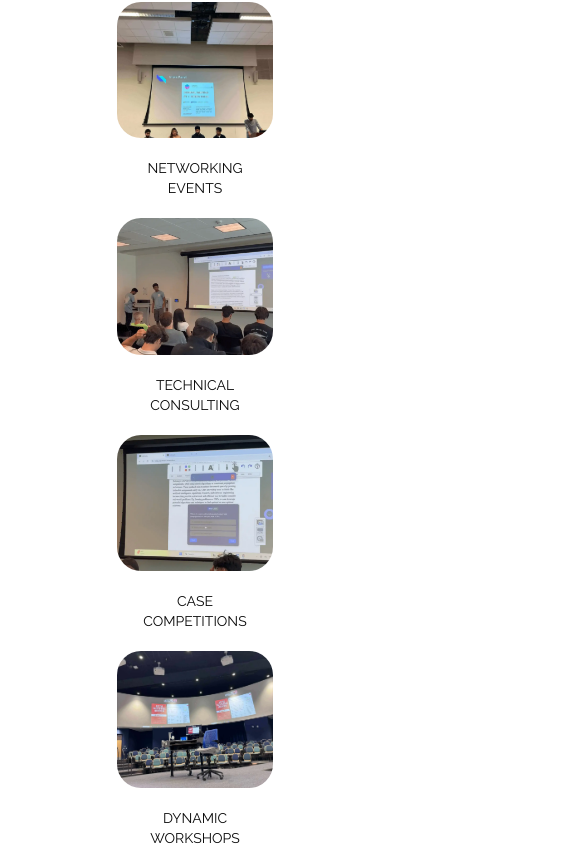
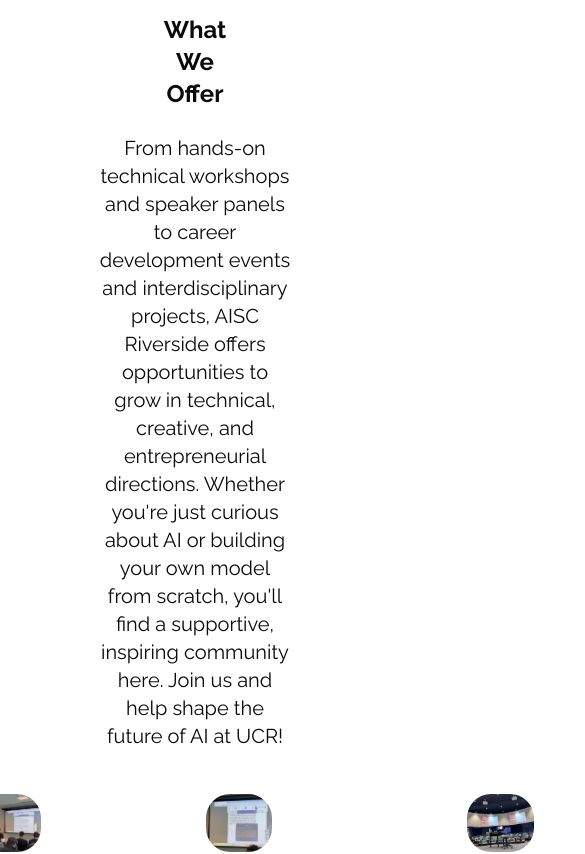
Before and after one commit to acm-ucr/aisc, a Next.js app: page / in a window 390 px wide. Shown: the part 1672-2526 px from the top of the page, 585 px wide, since content can reach past the window. Built offline with nearby package versions, Linux system fonts and the light colour scheme.

Commit message:
animated RnD portion with subtle animation, and button interaction

```diff
--- a/src/components/about/RnD.tsx
+++ b/src/components/about/RnD.tsx
@@ -1,11 +1,18 @@
+"use client";
 import Image from "next/image";
 import Link from "next/link";
 import Placeholder from "@/public/aisc_logo.webp";
 import { Button } from "@/components/ui/button";
+import { motion } from "motion/react";
 
 const RandD = () => {
   return (
-    <div className="mx-20 my-10 flex flex-col items-center justify-center sm:mx-25 md:mx-30 lg:mx-35">
+    <motion.div
+      className="mx-20 my-10 flex flex-col items-center justify-center sm:mx-25 md:mx-30 lg:mx-35"
+      initial={{ opacity: 0, y: 10 }}
+      whileInView={{ opacity: 1, y: 0 }}
+      transition={{ duration: 0.8 }}
+    >
       <p className="text-2xl font-semibold">R&D</p>
       <div className="grid grid-cols-1 justify-center gap-10 pt-10 sm:grid-cols-2">
         <Image
@@ -19,17 +26,24 @@ const RandD = () => {
             HumansForAI page with over 1K+ subscribers. Our team writes weekly
             newsletters with current job postings, AI industry updates and more!
           </p>
+          <motion.div
+            whileHover={{ scale: 1.05 }}
+            whileTap={{ scale: 0.95 }}
+            transition={{ type: "spring", stiffness: 300 }}
+            className="justify-self-center"
+          >
             <Button
               asChild
-            className="bg-aisc-blue h-9 w-35 justify-self-center rounded-4xl text-sm sm:text-base md:h-13 md:w-45 md:text-lg lg:text-xl"
+              className="bg-aisc-blue h-9 w-35 rounded-4xl text-sm sm:text-base md:h-13 md:w-45 md:text-lg lg:text-xl"
             >
               <Link href="/rnd" target="_blank">
                 LEARN MORE
               </Link>
             </Button>
+          </motion.div>
         </div>
       </div>
-    </div>
+    </motion.div>
   );
 };
 
--- a/src/components/home/WhatWeOffer.tsx
+++ b/src/components/home/WhatWeOffer.tsx
@@ -10,13 +10,13 @@ const WhatWeOffer = () => {
   return (
     <>
       <motion.div
-        className="mx-auto mt-5 flex w-3/4 flex-col items-center text-center md:mt-20 md:w-1/2"
+        className="mx-auto mt-20 flex w-1/2 flex-col items-center text-center"
         initial={{ opacity: 0, y: -10 }}
         whileInView={{ opacity: 1, y: 0 }}
         transition={{ duration: 1 }}
       >
-        <p className="w-1/2 text-xl font-semibold md:text-3xl">What We Offer</p>
-        <p className="my-6 hidden text-xl md:block">
+        <p className="w-1/2 text-2xl font-semibold">What We Offer</p>
+        <p className="my-6 text-xl">
           From hands-on technical workshops and speaker panels to career
           development events and interdisciplinary projects, AISC Riverside
           offers opportunities to grow in technical, creative, and
@@ -26,9 +26,9 @@ const WhatWeOffer = () => {
           UCR!
         </p>
       </motion.div>
-      <div className="mx-8 my-5 flex flex-wrap items-center justify-center gap-5 text-center text-sm md:mb-20 md:w-11/12 md:space-x-10 md:text-2xl lg:text-3xl">
+      <div className="mx-auto mt-5 mb-20 flex w-11/12 items-center justify-center space-x-10 text-center text-3xl">
         <motion.div
-          className="flex flex-col items-center"
+          className="flex flex-col"
           initial={{ opacity: 0, y: 20 }}
           whileInView={{ opacity: 1, y: 0 }}
           transition={{ duration: 0.8 }}
@@ -36,14 +36,14 @@ const WhatWeOffer = () => {
           <Image
             src={internEventImage}
             alt="Intern Event"
-            className="mb-5 h-[35vw] w-[40vw] overflow-hidden rounded-3xl object-cover md:h-[15vw] md:w-[17vw]"
+            className="mb-5 h-[15vw] w-[17vw] overflow-hidden rounded-3xl object-cover"
           />
           <p>NETWORKING</p>
           <p>EVENTS</p>
         </motion.div>
 
         <motion.div
-          className="flex flex-col items-center"
+          className="flex flex-col"
           initial={{ opacity: 0, y: 20 }}
           whileInView={{ opacity: 1, y: 0 }}
           transition={{ duration: 0.8, delay: 0.15 }}
@@ -51,7 +51,7 @@ const WhatWeOffer = () => {
           <Image
             src={projectsImage}
             alt="Projects"
-            className="mb-5 h-[35vw] w-[40vw] overflow-hidden rounded-3xl object-cover md:h-[15vw] md:w-[17vw]"
+            className="mb-5 h-[15vw] w-[17vw] overflow-hidden rounded-3xl object-cover"
           />
 
           <p>TECHNICAL</p>
@@ -59,7 +59,7 @@ const WhatWeOffer = () => {
         </motion.div>
 
         <motion.div
-          className="flex flex-col items-center"
+          className="flex flex-col"
           initial={{ opacity: 0, y: 20 }}
           whileInView={{ opacity: 1, y: 0 }}
           transition={{ duration: 0.8, delay: 0.3 }}
@@ -67,14 +67,14 @@ const WhatWeOffer = () => {
           <Image
             src={competitive}
             alt="Competitive Projects"
-            className="mb-5 h-[35vw] w-[40vw] overflow-hidden rounded-3xl object-cover md:h-[15vw] md:w-[17vw]"
+            className="mb-5 h-[15vw] w-[17vw] overflow-hidden rounded-3xl object-cover"
           />
           <p>CASE</p>
           <p>COMPETITIONS</p>
         </motion.div>
 
         <motion.div
-          className="flex flex-col items-center"
+          className="flex flex-col"
           initial={{ opacity: 0, y: 20 }}
           whileInView={{ opacity: 1, y: 0 }}
           transition={{ duration: 0.8, delay: 0.45 }}
@@ -82,7 +82,7 @@ const WhatWeOffer = () => {
           <Image
             src={speakerEventImage}
             alt="Speaker Event"
-            className="mb-5 h-[35vw] w-[40vw] overflow-hidden rounded-3xl object-cover md:h-[15vw] md:w-[17vw]"
+            className="mb-5 h-[15vw] w-[17vw] overflow-hidden rounded-3xl object-cover"
           />
           <p>DYNAMIC</p>
           <p>WORKSHOPS</p>
```
Lines whose indentation alone changed are shown as unchanged.
